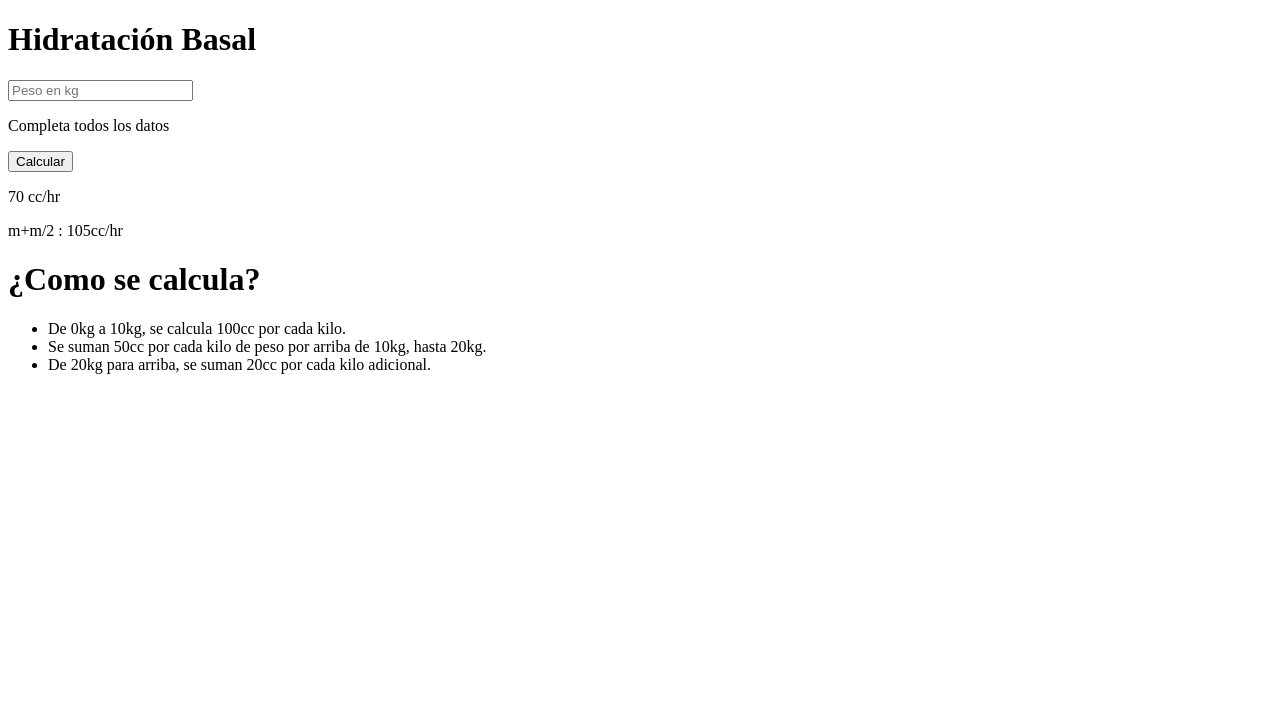
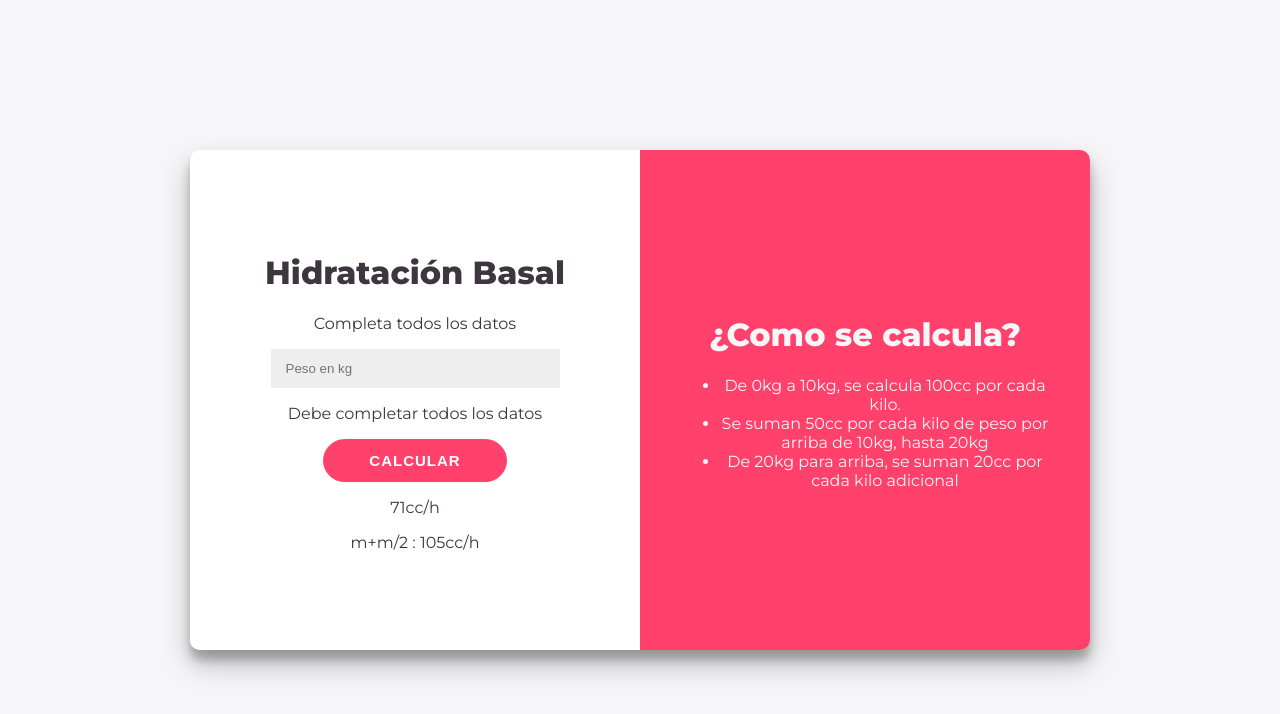
Before and after one commit to VillalbaRocio/Calculadoradehidratacion.github.io, a plain HTML site: page index.html in a window 1280 px wide. Drawn offline with Linux system fonts and the light colour scheme.

Commit message:
Add files via upload

```diff
--- a/index.html
+++ b/index.html
@@ -1,26 +1,31 @@
 <!DOCTYPE html>
 <html>
     <head>
-        <title>Calculadora de hidratación</title>
+        <link rel="stylesheet" href="./style.css">
+        <script src="script.js" defer></script>
+    </head>
     <body>
-    </head>
-        <div>
-            <div>
+        <div id="contenedor">
+            <div id="calculadora">
+                <div class="contenido">
                     <h1>Hidratación Basal</h1>
-                <input type="number" placeholder="Peso en kg" />
-                <p>Completa todos los datos</p>
-                <button>Calcular</button>
-
-                <p>70 cc/hr</p>
-                <p>m+m/2 : 105cc/hr</p>
+                    <p class="item">Completa todos los datos</p>
+                    <input class="item" id="peso" type="number" placeholder="Peso en kg" />
+                    <p class="item" id="error">Debe completar todos los datos</p>
+                    <button class="item" id="calcular">Calcular</button>
+                    <p class="item resultado" id="flu">71cc/h</p>
+                    <p class="item resultado" id="man">m+m/2 : 105cc/h</p>
                 </div>
-            <div>
+            </div>
+            <div id="detalle">
+                <div class="contenido">
                     <h1>¿Como se calcula?</h1>
                     <ul>
                         <li>De 0kg a 10kg, se calcula 100cc por cada kilo.</li>
-                    <li>Se suman 50cc por cada kilo de peso por arriba de 10kg, hasta 20kg.</li>
-                    <li>De 20kg para arriba, se suman 20cc por cada kilo adicional.</li>
+                        <li>Se suman 50cc por cada kilo de peso por arriba de 10kg, hasta 20kg</li>
+                        <li>De 20kg para arriba, se suman 20cc por cada kilo adicional</li>
                     </ul>
+                </div>
             </div>
         </div>
     </body>
--- /dev/null
+++ b/style.css
@@ -0,0 +1,69 @@
+
+@import url('https://fonts.googleapis.com/css?family=Montserrat:400,800');
+body{
+    background: #f6f5f7;
+    font-family: 'Montserrat', sans-serif;
+    color: #3E363F;
+}
+
+
+#calculadora{
+    background: white;
+    /* Con estas 3 lineas vamos a hacer que los divs queden lado a lado */
+    width: 50%;
+    height: 100%;
+    float: left;
+}
+
+#detalle{
+    background: #FF416C;
+    /* Con estas 3 lineas vamos a hacer que los divs queden lado a lado */
+    width: 50%;
+    height: 100%;
+    float: left;
+    color: #f6f5f7;
+}
+.contenido{
+    /* Estas tres lineas van a centrar el contenido verticalmente dentro de cada div */
+    position: relative;
+    top: 50%;
+    transform: translateY(-50%);
+    overflow: hidden;
+    padding: 40px;
+}
+input {
+	width: 70%;
+    padding: 12px 15px;
+    border: none;
+    background-color: #eee;
+}
+
+button {
+  font-size: 15px;
+	font-weight: bold;
+	padding: 12px 45px;
+	border-radius: 30px;
+	background-color: #FF416C;
+	border: 1px solid #FF416C;
+	color: #FFFFFF;
+	text-transform: uppercase;
+	letter-spacing: 1px;
+	transition: transform 20ms ease-in;
+}
+
+button:active {
+	transform: scale(0.95);
+}
+#contenedor{
+    width: 900px;
+    height: 500px;
+    text-align: center;
+    /* Estas 3 lineas se encargan de centrar el div vertical y horizontalmente */
+    position: absolute;
+    inset: 0;
+    margin: auto;
+    border-radius: 10px;
+    overflow: hidden;
+    box-shadow: 0 14px 28px rgba(0,0,0,0.25),
+      0 10px 10px rgba(0,0,0,0.22);
+  }
```
Lines whose indentation alone changed are shown as unchanged.
